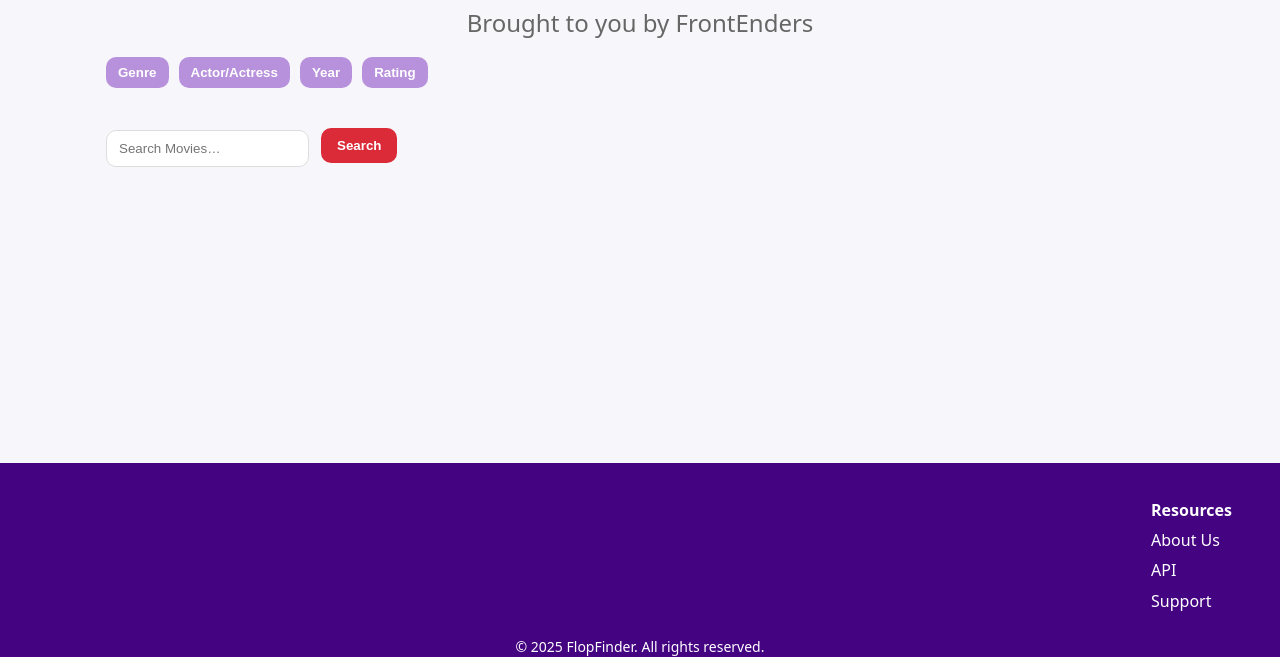
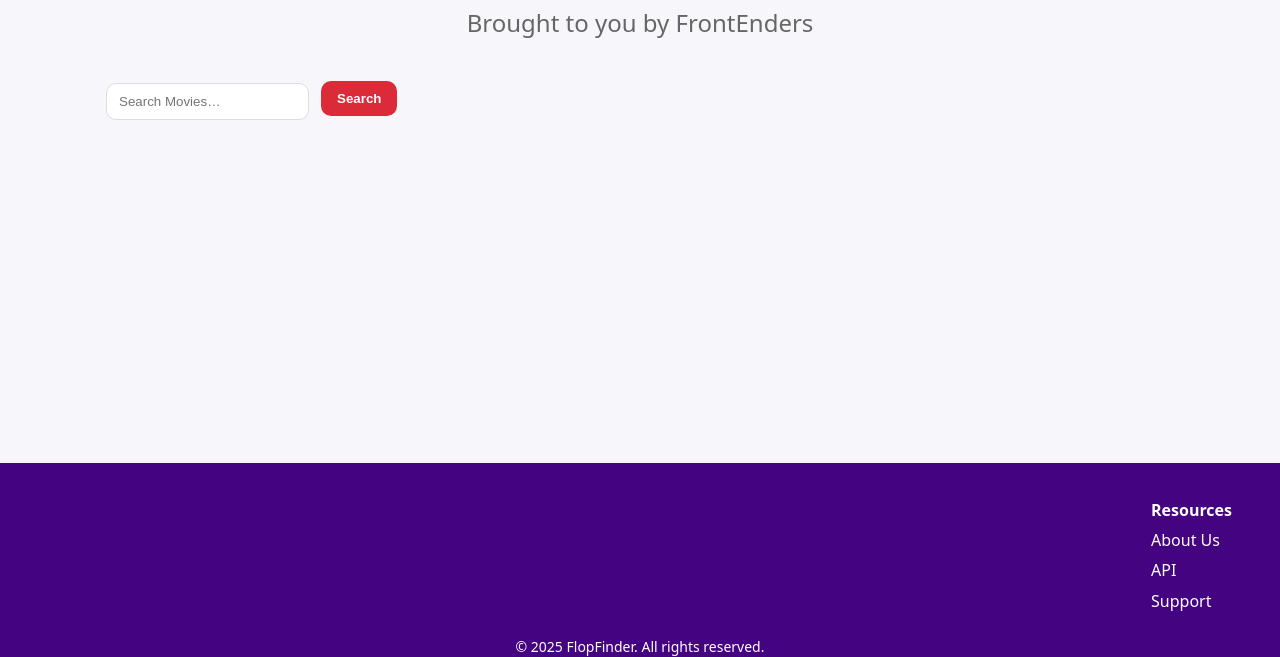
Before and after one commit to su83drexel/frontenders, a website: page public/index.html in a window 1280 px wide. Shown: the part 143-800 px from the top of the page. Drawn offline with Linux system fonts and the light colour scheme.

Commit message:
index update

```diff
--- a/public/index.html
+++ b/public/index.html
@@ -22,16 +22,6 @@
         </section>
 
         <section>
-            <div class="filterButtons">
-                <ul class="filter-links">
-                    <li><button id="genre">Genre</button></li>
-                    <li><button id="actors">Actor/Actress</button></li>
-                    <li><button id="year">Year</button></li>
-                    <li><button id="rating">Rating</button></li>
-                </ul>
-            </div>
-        </section>
-        <section>
             <div class="searchbar">
                 <form id="home-search-form" class="searchbar" action="/search.html" method="GET">
                     <input id="home-search-input" type="text" name="q" placeholder="Search Movies…" required />
```
